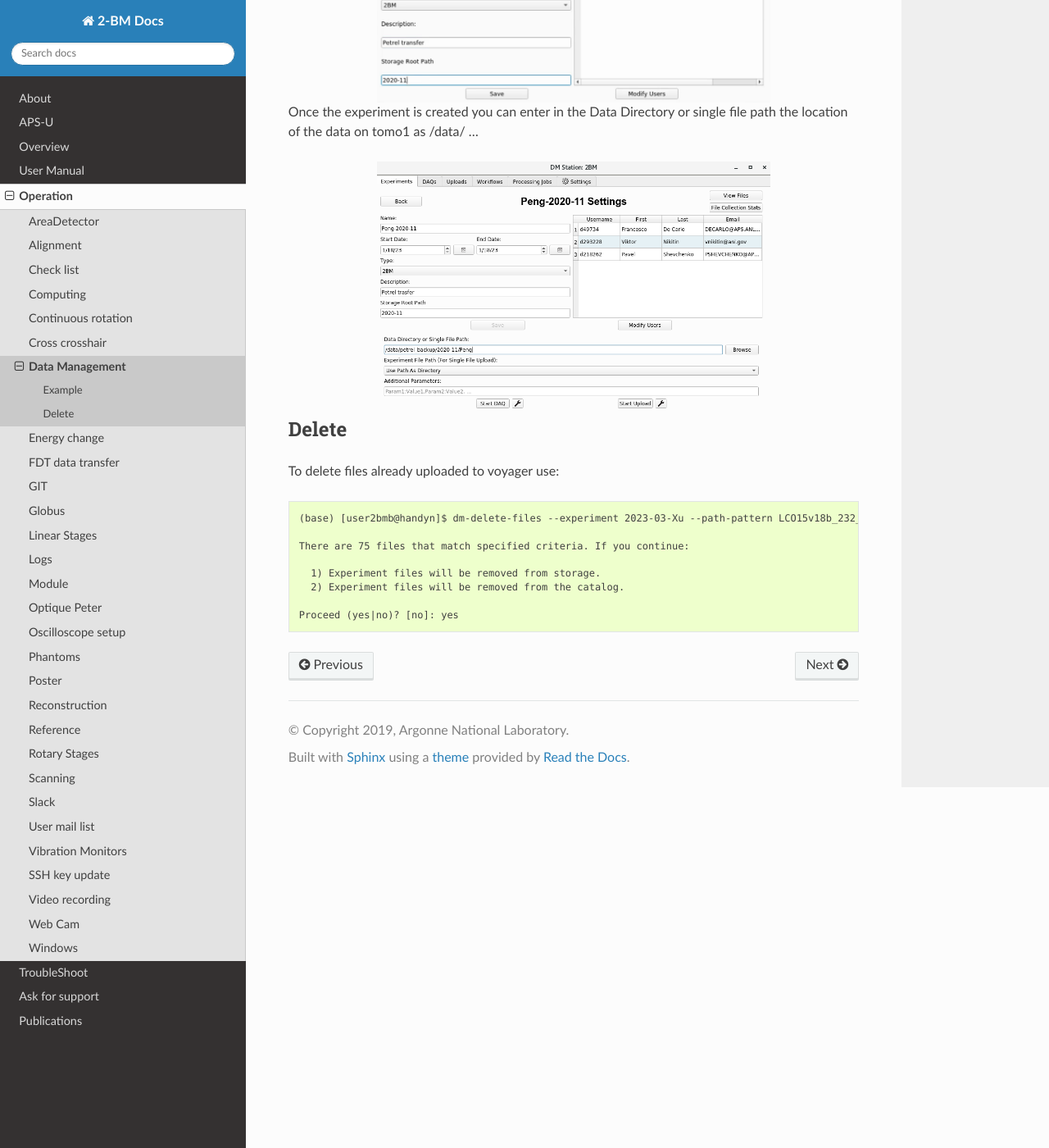
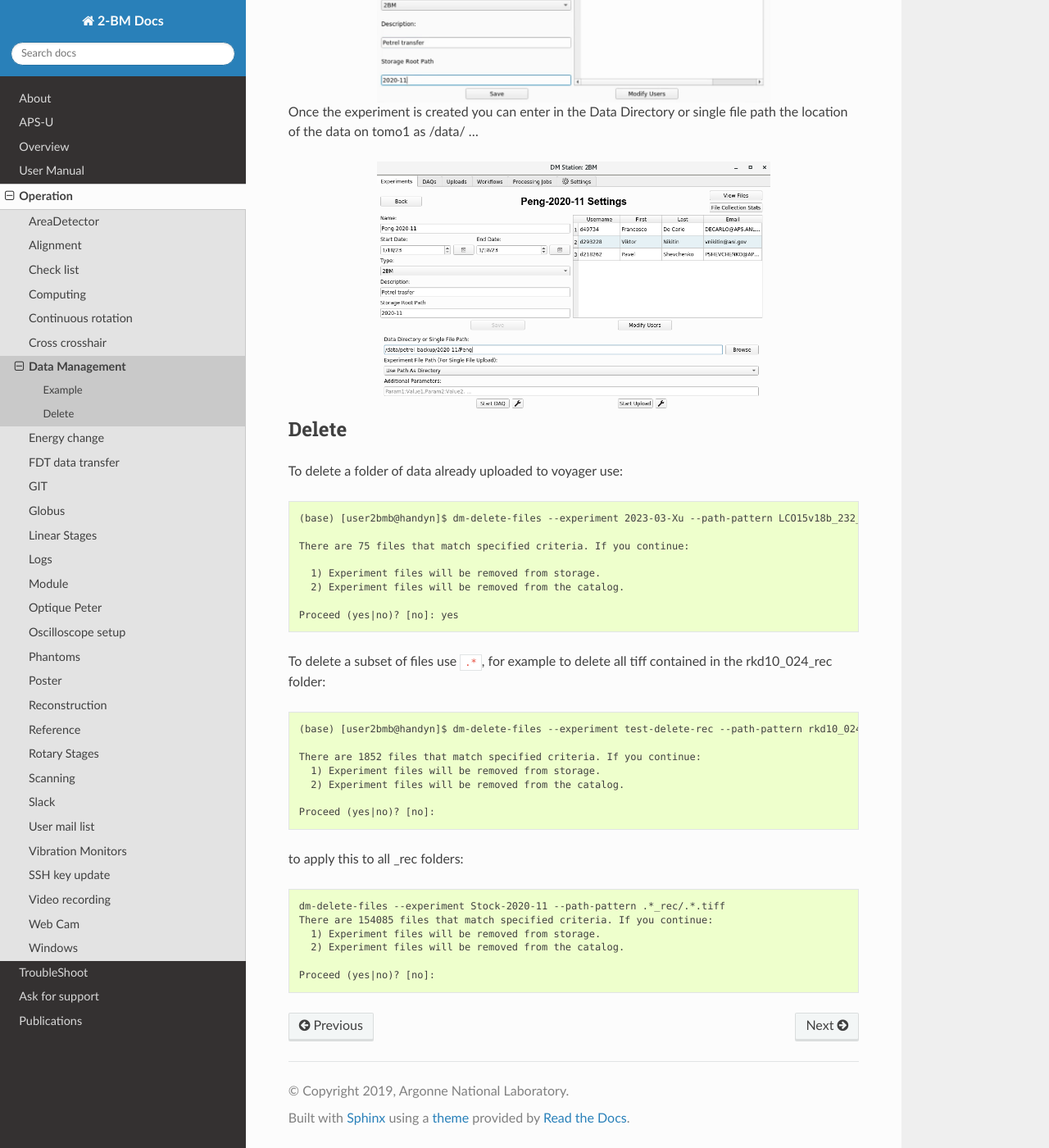
Before and after one commit to xray-imaging/2bm-docs, a Sphinx documentation site: the page built from docs/source/ops/item_035.rst, in a window 1280 px wide and 1400 px high, scrolled down 3053 px. Shown: the whole window at 82% size. Built offline with Sphinx 7.4.7 and the Read the Docs theme 2.0.0, drawn with Linux system fonts in a browser that asks for light colours; the version number could not be read and is left out.

Commit message:
updated dm-delete-files instructions

```diff
--- a/docs/source/ops/item_035.rst
+++ b/docs/source/ops/item_035.rst
@@ -104,7 +104,7 @@ Once the experiment is created you can enter in the Data Directory or single fil
 Delete
 ------
 
-To delete files already uploaded to voyager use:
+To delete a folder of data already uploaded to voyager use:
 
 ::
 
@@ -116,3 +116,27 @@ To delete files already uploaded to voyager use:
       2) Experiment files will be removed from the catalog.
 
     Proceed (yes|no)? [no]: yes
+
+
+To delete a subset of files use ``.*``, for example to delete all tiff contained in the rkd10_024_rec folder:
+
+::
+
+    (base) [user2bmb@handyn]$ dm-delete-files --experiment test-delete-rec --path-pattern rkd10_024_rec/.*.tiff
+
+    There are 1852 files that match specified criteria. If you continue:
+      1) Experiment files will be removed from storage.
+      2) Experiment files will be removed from the catalog.
+
+    Proceed (yes|no)? [no]:
+
+to apply this to all _rec folders:
+
+::
+
+    dm-delete-files --experiment Stock-2020-11 --path-pattern .*_rec/.*.tiff
+    There are 154085 files that match specified criteria. If you continue:
+      1) Experiment files will be removed from storage.
+      2) Experiment files will be removed from the catalog.
+
+    Proceed (yes|no)? [no]:
```
